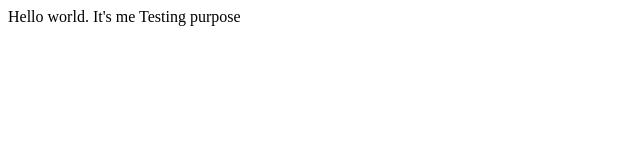
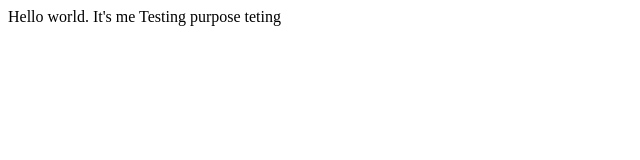
Before and after one commit to kiranwebsolutions/kiranwebsite, a plain HTML site: page index.html in a window 1280 px wide. Shown: the full height of the page, 0-640 px from the left. Drawn offline with Linux system fonts and the light colour scheme.

Commit message:
Added one more line

```diff
--- a/index.html
+++ b/index.html
@@ -3,6 +3,6 @@
 <body>
 Hello world. It's me
 Testing purpose
-
+teting
 </body>
 </html>
```
